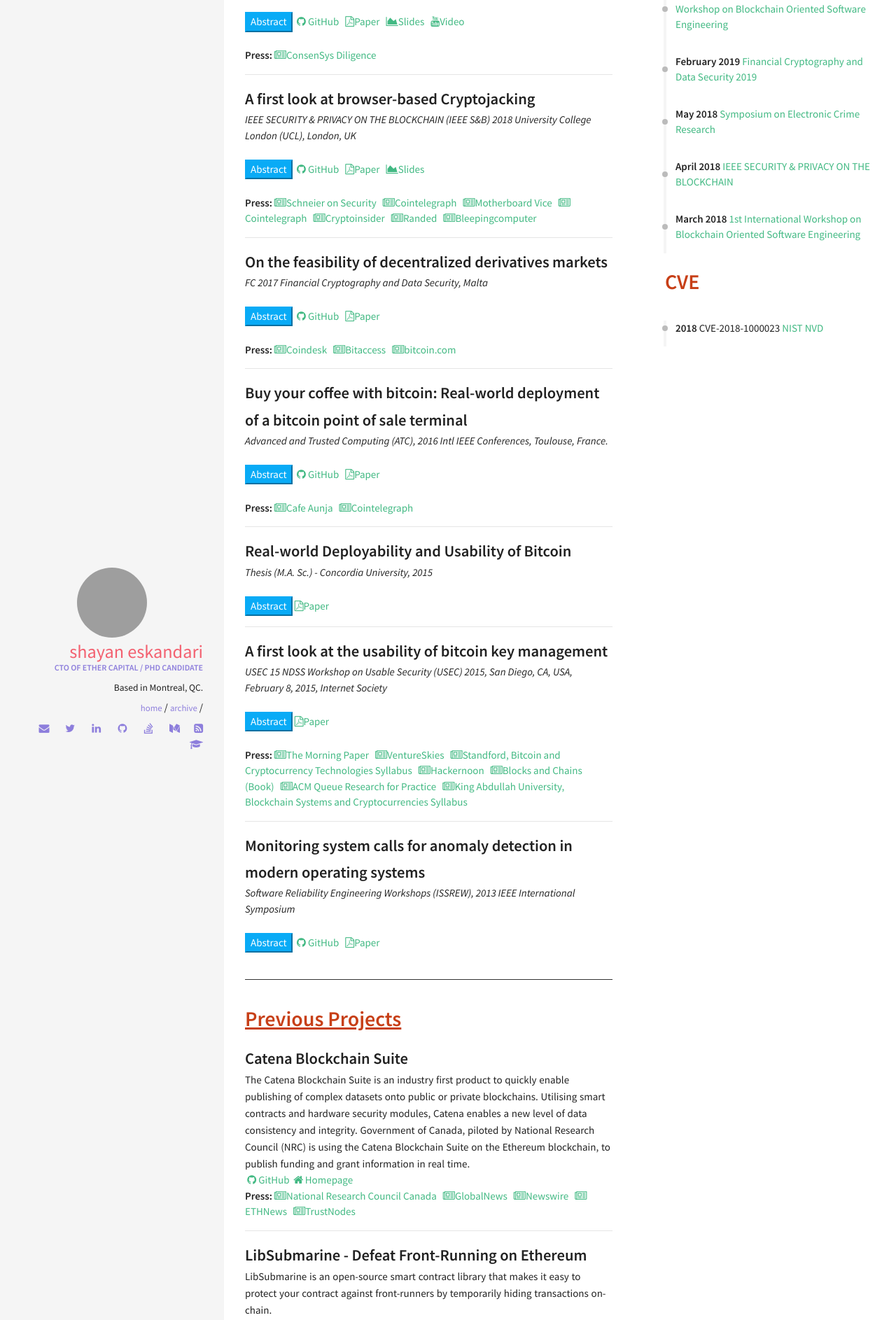
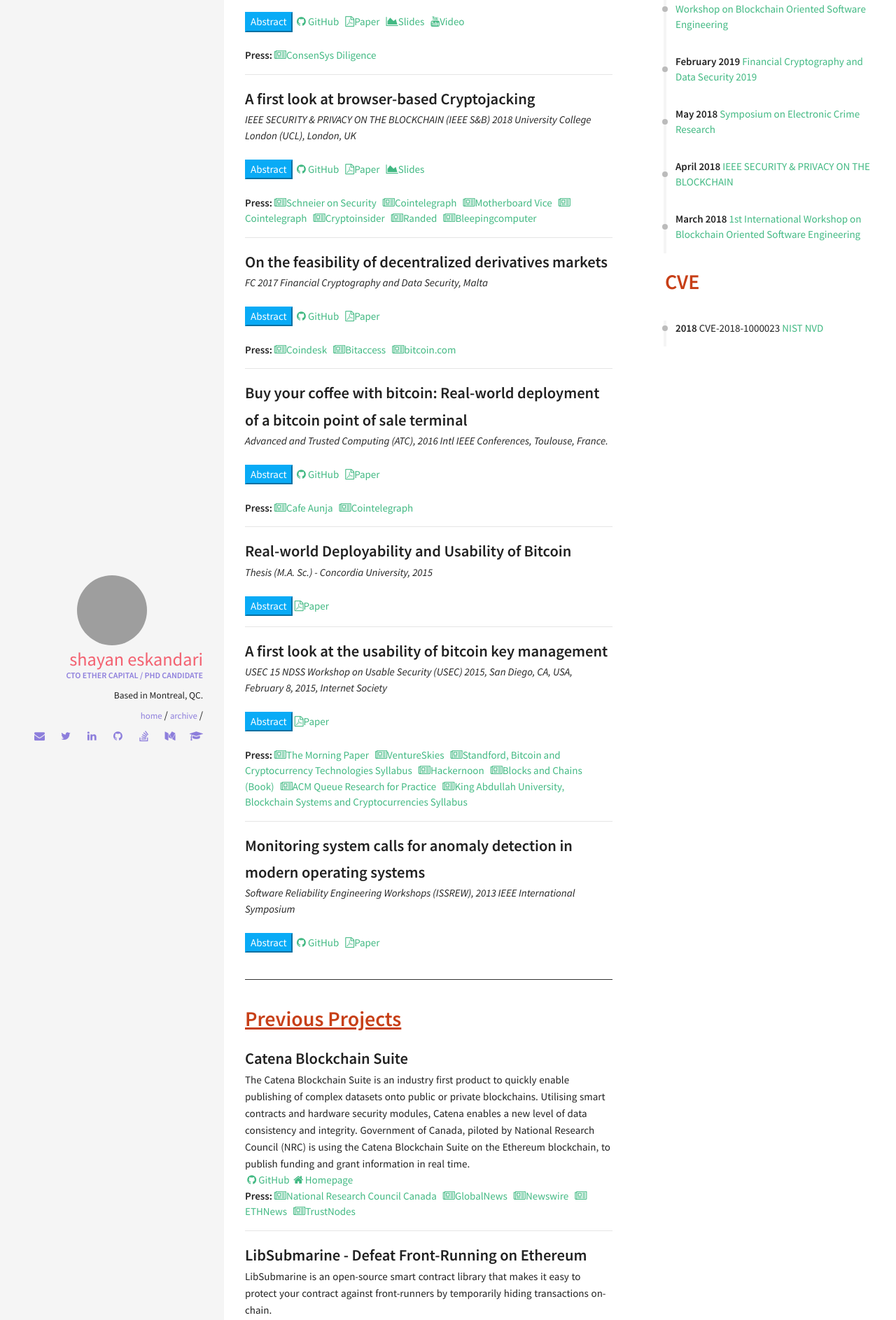
Before and after one commit to shayanb/shayan.es, a Jekyll site: the page built from index.html, in a window 1280 px wide. Shown: the part 1517-3403 px from the top of the page at 70% size. Built offline with Jekyll 4.4.1, drawn with Linux system fonts in a browser that asks for light colours; nearby versions of some CDN libraries.

Commit message:
minor change

```diff
--- a/_config.yml
+++ b/_config.yml
@@ -35,7 +35,7 @@ kramdown:
 owner:
   name: Shayan Eskandari
   avatar: shayan.jpg
-  job: "CTO of Ether Capital / PhD Candidate"
+  job: "CTO Ether Capital / PhD Candidate"
   bio: "Based in Montreal, QC."
   email: me@shayan.es
   #disqus-shortname: renyuanzblog
@@ -67,5 +67,5 @@ owner:
   flickr: #username
   codepen: #username
   telegram: #username
-  blog: http://blog.theshayan.com/
+  # blog: http://blog.theshayan.com/
   googlescholar: K9xYnSQAAAAJ
```
